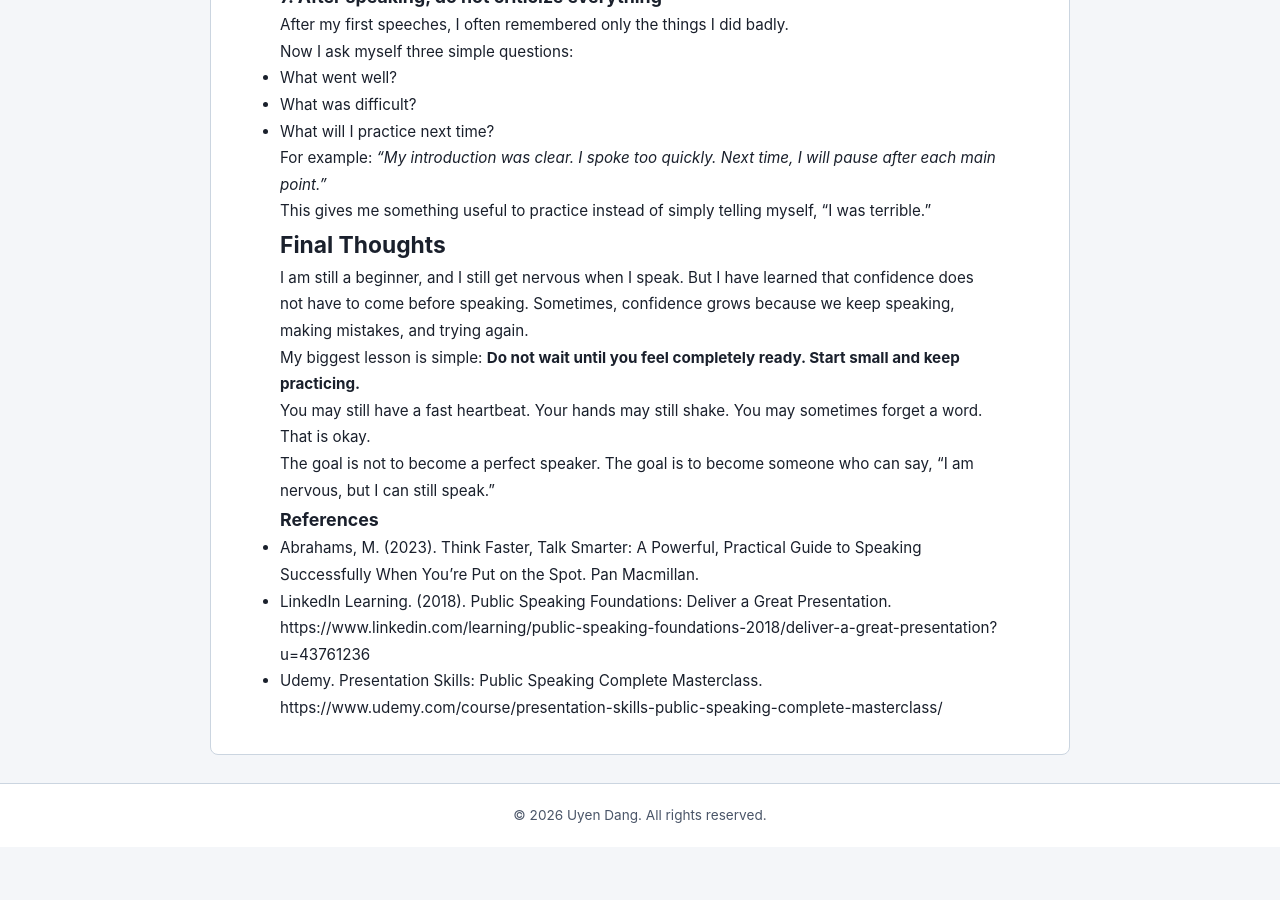
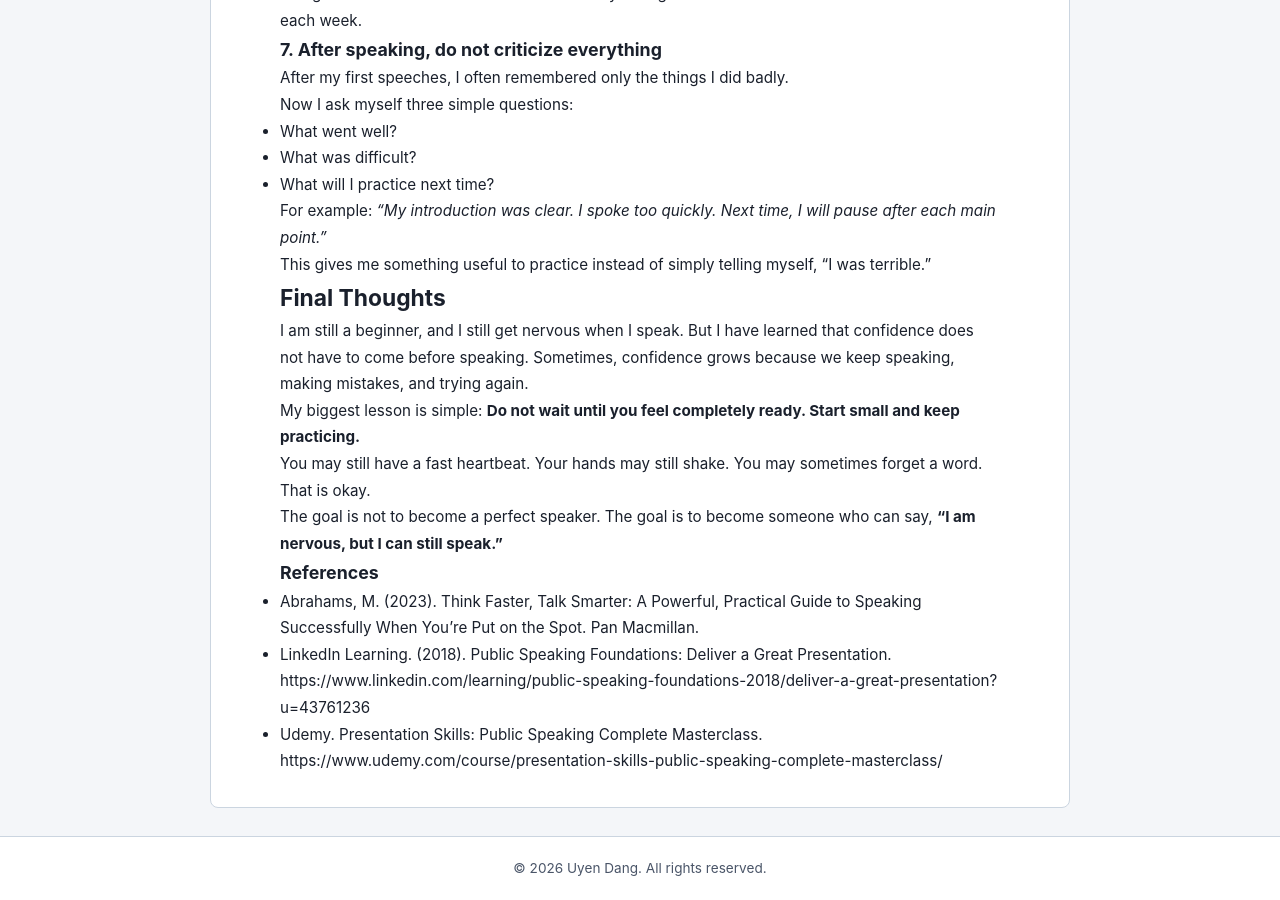
Before and after one commit to DangLeUyen/blog, a Jekyll site: the page built from _posts/2026-08-23-SpeakingAnxiety.md, in a window 1280 px wide and 900 px high, scrolled down 2704 px. Built offline with Jekyll 4.4.1, drawn with Linux system fonts in a browser that asks for light colours; before the commit the page ends 3551 px from its top, so only the background shows below that; some of the changed text lies outside the part shown.

```diff
--- a/_posts/2026-08-23-SpeakingAnxiety.md
+++ b/_posts/2026-08-23-SpeakingAnxiety.md
@@ -75,7 +75,9 @@ For example:
 
 - Question: “Do you prefer working alone or in a team?”
 - Answer: “I prefer working in a team.”
+
 -> Reason: “I can learn from other people.”
+
 -> Example: “For example, during my last project, my classmates helped me find a problem that I had missed.”
 
 That is already a complete answer.
@@ -132,10 +134,9 @@ I am still a beginner, and I still get nervous when I speak. But I have learned
 My biggest lesson is simple: **Do not wait until you feel completely ready. Start small and keep practicing.**
 
 You may still have a fast heartbeat. Your hands may still shake. You may sometimes forget a word.
-
 That is okay.
 
-The goal is not to become a perfect speaker. The goal is to become someone who can say, “I am nervous, but I can still speak.”
+The goal is not to become a perfect speaker. The goal is to become someone who can say, **“I am nervous, but I can still speak.”**
 
 ### References
 - Abrahams, M. (2023). Think Faster, Talk Smarter: A Powerful, Practical Guide to Speaking Successfully When You're Put on the Spot. Pan Macmillan.
```
